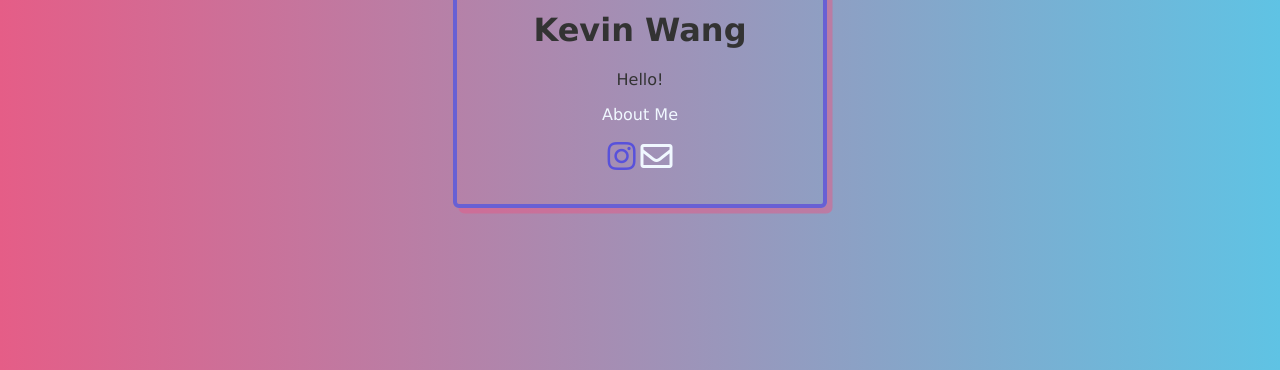
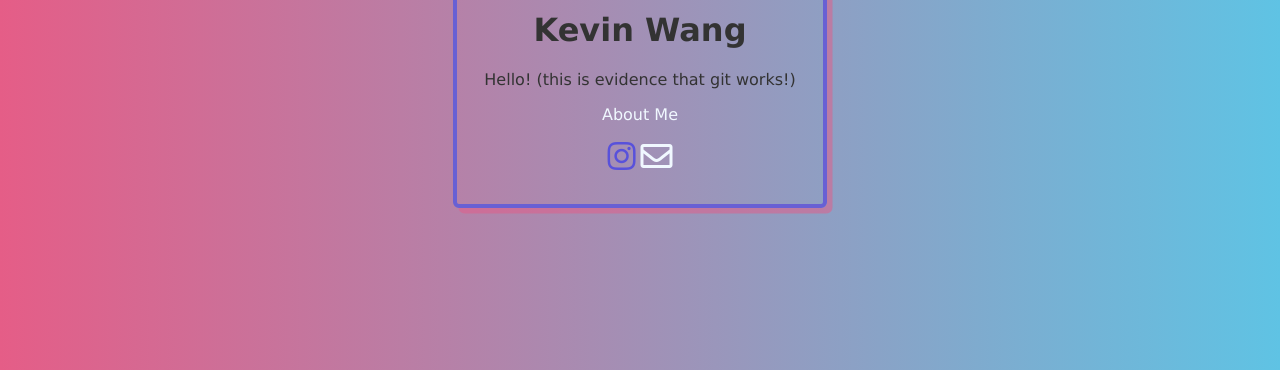
Before and after one commit to kwangles/first-website, a plain HTML site: page index.html in a window 1280 px wide. Shown: the part 446-816 px from the top of the page. Drawn offline with Linux system fonts and the light colour scheme.

Commit message:
testing git second time

```diff
--- a/index.html
+++ b/index.html
@@ -5,7 +5,7 @@
 	<meta charset="utf-8">
 	<meta name="viewport" content="width=device-width">
 	<!-- ^ the viewport meta tag is to make your webpage responsive according to screen size -->
-	<title>Testing Push and Git</title>
+	<title>Kevin Wang</title>
 	<!-- ^ your webpage's title -->
 	<link href="style.css" rel="stylesheet" type="text/css" />
 	<!-- ^ where we link our CSS file to our webpage -->
@@ -24,7 +24,7 @@
   		<!-- image tag ^^^ -->
 
 		<h1>Kevin Wang</h1>
-		<p> Hello! </p>
+		<p> Hello! (this is evidence that git works!)</p>
 		<a href="/about.html" >About Me </a>
 
 		<div class="socials">
```
